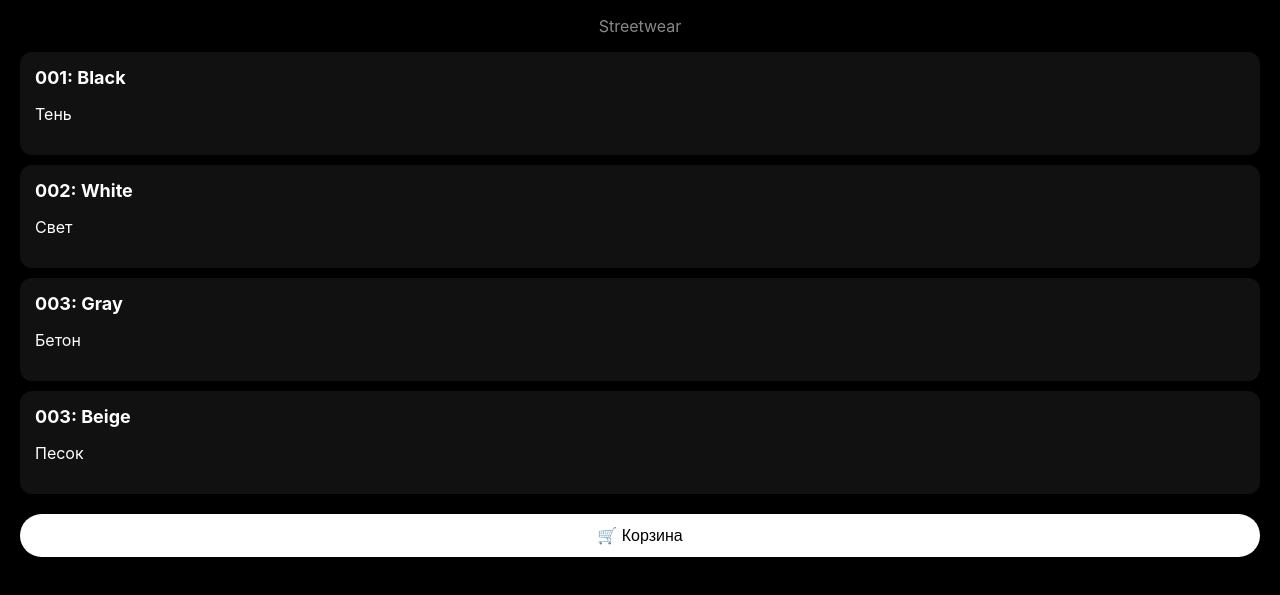
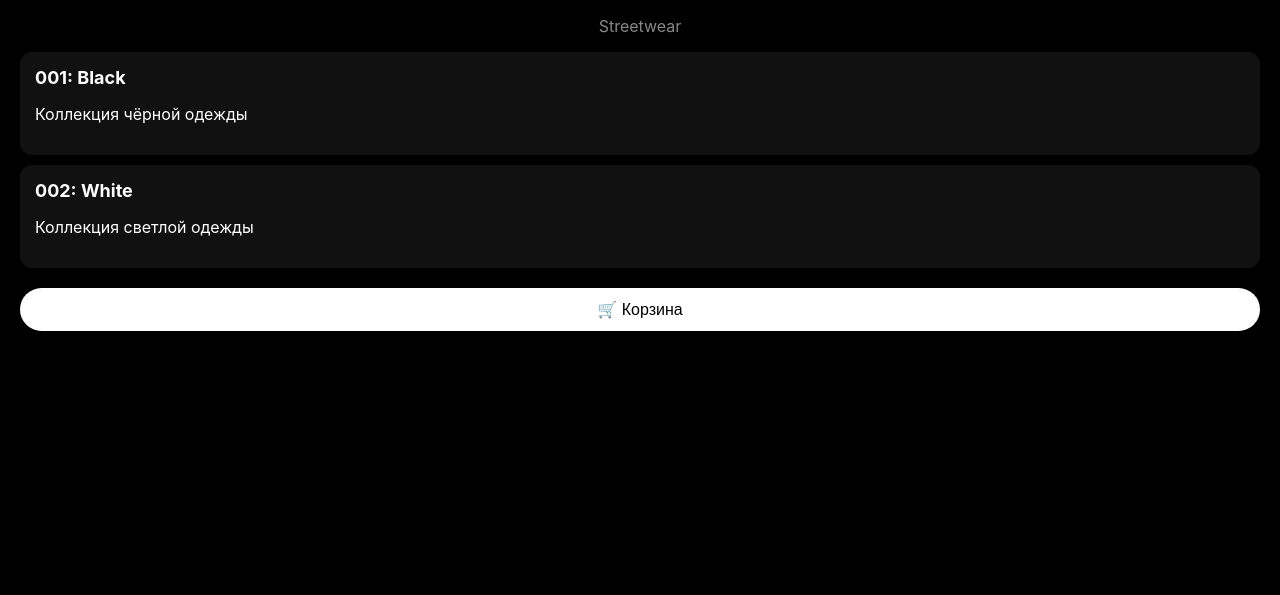
Before and after one commit to Remener99/panz-mini-app, a plain HTML site: page index.html in a window 1280 px wide. Shown: the part 87-682 px from the top of the page. Drawn offline with Linux system fonts and the light colour scheme.

Commit message:
Update index.html

```diff
--- a/index.html
+++ b/index.html
@@ -111,22 +111,12 @@
 
       <div class="collection-card" onclick="showCollection('001')">
         <h3>001: Black</h3>
-        <p>Тень</p>
+        <p>Коллекция чёрной одежды</p>
       </div>
 
       <div class="collection-card" onclick="showCollection('002')">
         <h3>002: White</h3>
-        <p>Свет</p>
-      </div>
-
-      <div class="collection-card" onclick="showCollection('003')">
-        <h3>003: Gray</h3>
-        <p>Бетон</p>
-      </div>
-
-      <div class="collection-card" onclick="showCollection('004')">
-        <h3>003: Beige</h3>
-        <p>Песок</p>
+        <p>Коллекция светлой одежды</p>
       </div>
 
       <button class="btn" onclick="showCart()">🛒 Корзина</button>
@@ -201,14 +191,14 @@
 
       const products = {
         '001': [
-          { id: 1, name: 'T-shirt', price: 300, img: 'panz-mini-app/Pictures/001/001 T-shirt.png' },
-          { id: 2, name: 'Hoodie', price: 1500, img: 'panz-mini-app/Pictures/001/001 Hoodies.png' },
-          { id: 3, name: 'Beanie', price: 250, img: 'panz-mini-app/Pictures/001/001 Beanie.png'}
+          { id: 1, name: 'T-shirt', price: 300, img: 'Remener/panz-mini-app/Pictures/001/001 T-shirt.png' },
+          { id: 2, name: 'Hoodie', price: 1500, img: 'Remener/panz-mini-app/Pictures/001/001 Hoodies.png' },
+          { id: 3, name: 'Beanie', price: 250, img: 'Remener/panz-mini-app/Pictures/001/001 Beanie.png'}
         ],
         '002': [
-          { id: 4, name: 'T-shirt', price: 300, img: 'panz-mini-app/Pictures/002/002 T-shirt.png' },
-          { id: 5, name: 'Hoodie', price: 1500, img: 'panz-mini-app/Pictures/002/002 Hoodies.png' },
-          { id: 6, name: 'Beanie', price: 250, img: 'panz-mini-app/Pictures/002/002 Beanie.png'}
+          { id: 4, name: 'T-shirt', price: 300, img: 'Remener/panz-mini-app/Pictures/002/002 T-shirt.png' },
+          { id: 5, name: 'Hoodie', price: 1500, img: 'Remener/panz-mini-app/Pictures/002/002 Hoodies.png' },
+          { id: 6, name: 'Beanie', price: 250, img: 'Remener/panz-mini-app/Pictures/002/002 Beanie.png'}
         ]
       };
 
```
